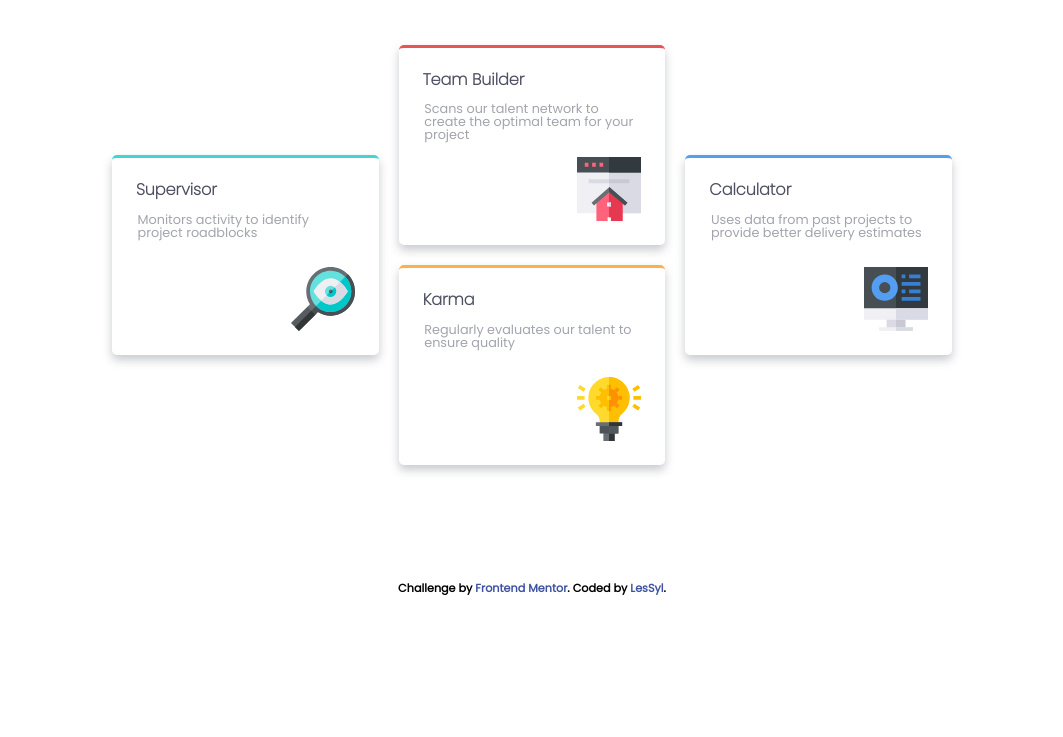
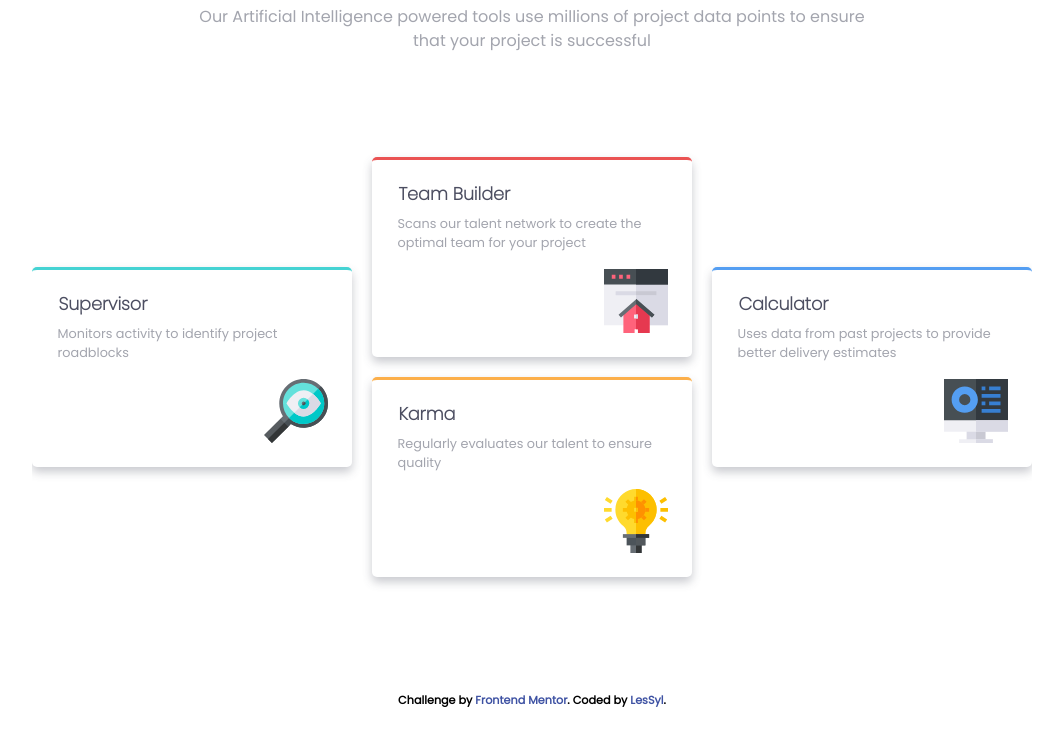
Before and after one commit to LesSyl/Frontend-Mentor---Four-card-feature-section, a website: page index.html in a window 1280 px wide. Shown: the part 259-996 px from the top of the page, without its empty margins (108-1171 px from the left). Before the commit the page ends 884 px from the top, so only its background shows below. Drawn offline with Linux system fonts and the light colour scheme.

Commit message:
little changed

```diff
--- a/src/sass/main.scss
+++ b/src/sass/main.scss
@@ -58,12 +58,12 @@
 	grid-row: 1/2;
 	margin: 3em 2em 3em 1em;
 	text-align: center;
-	color: $text-color;
 	&__text {
 		display: grid;
 		grid-row: 1/2;
 		font-family: var(--regular-font);
 		font-size: 1.5rem;
+		padding: .5em;
 		color: $text-lightcolor;
 	}
 	&__title {
@@ -87,7 +87,7 @@
 	padding: 1.5em 1.5em 0 1.5em;
 	font-family: var(--bold-font);
 	color: $text-color;
-	font-size: 1rem;
+	font-size: 1.1rem;
 }
 .card {
 	display: grid;
@@ -127,7 +127,8 @@
 	&-description {
 		padding: 0.5em 2em;
 		font-family: var(--regular-font);
-		font-size: 0.8rem;
+		font-size: .8rem;
+		line-height: 1.5em;
 	}
 	&-img {
 		display: grid;
@@ -217,13 +218,10 @@
 
 /////////////////////////////////////////////////////////////////////////////////////
 @media (min-width: 62em) {
-	// .body{
-	// 	overflow: hodden;
-	// }
 	.header {
 		display: grid;
 		grid-template-rows: 1fr 1fr 2fr;
-		margin: 7em 14em 3em;
+		margin: 7em 10em 3em;
 		&__text {
 			font-size: 2rem;
 		}
@@ -243,7 +241,7 @@
 		grid-template-columns: 1fr 1fr 1fr 1fr 1fr 1fr;
 		grid-template-rows: 1fr 1fr 1fr 1fr;
 		gap: 20px;
-		margin: 0 5em 6em 5em;
+		margin: 0 0 6em 0;
 	}
 	.section {
 		&__supervisor {
```
Also changed, not shown: dist/css/main.min.css.
